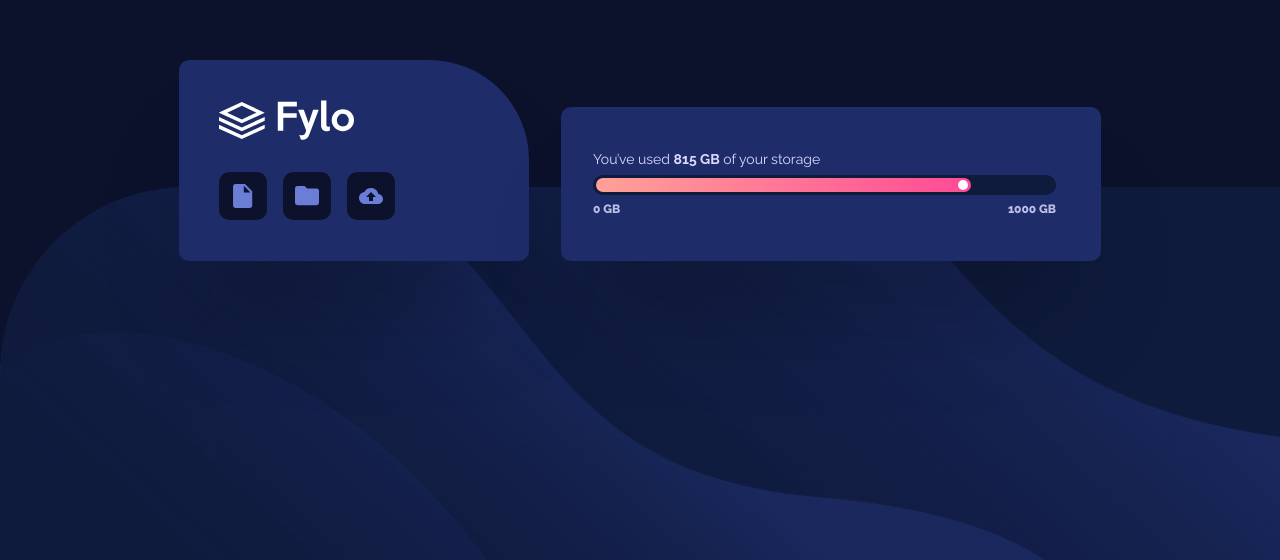
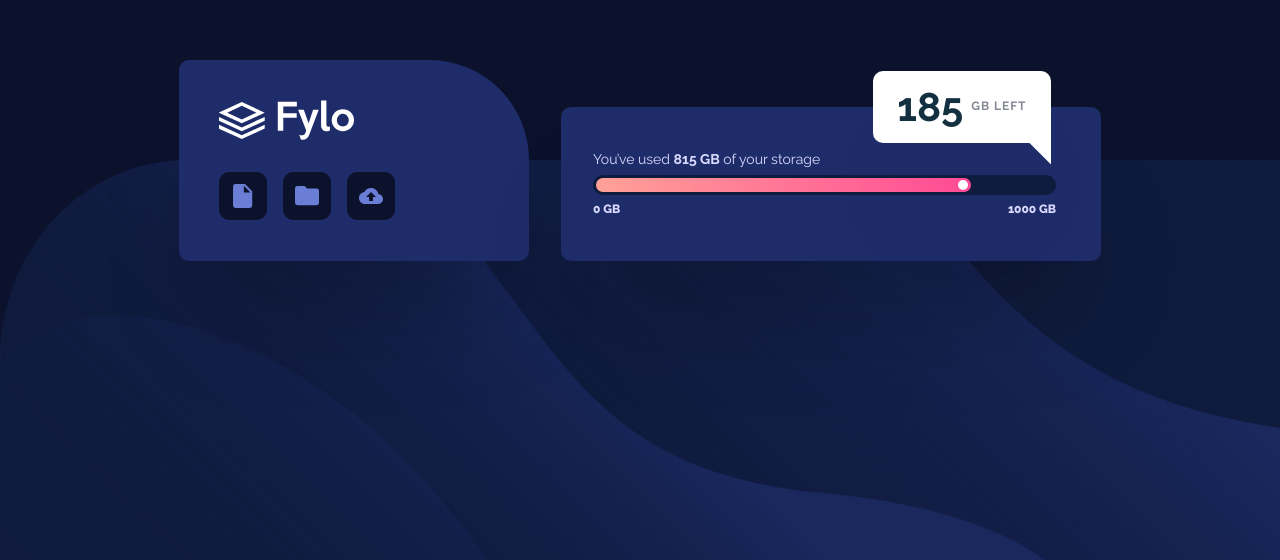
Before and after one commit to MATBMS/fylo-data-storage-component, a plain HTML site: page index.html in a window 1280 px wide. Shown: the part 240-800 px from the top of the page. Drawn offline with Linux system fonts and the light colour scheme.

Commit message:
add desktop bubble

```diff
--- a/css/base/typography.css
+++ b/css/base/typography.css
@@ -59,6 +59,8 @@
   font-weight: 700;
   line-height: 115%;
   letter-spacing: 1px;
-  color: #133041;
+  text-transform: uppercase;
+  /* color: #133041; */
+  color: #858895;
   text-align: justify;
 }
--- a/css/components/storage.css
+++ b/css/components/storage.css
@@ -12,6 +12,8 @@
   border-radius: 10px;
   background: var(--colors-blue-850, #1E2D69);
   box-shadow: 0 75px 100px -30px rgba(0, 0, 0, 0.25);
+  /* position */
+  position: relative;
 }
 
 /* BAR */
@@ -54,7 +56,6 @@
 /* Firefox */
 .storage-meter::-moz-meter-bar {
   background: var(--colors-gradient-2, linear-gradient(90deg, #FFA197 0%, #FF4A95 100%));
-  /* fill */
   border-radius: 10px;
   height: 14px;
 }
@@ -76,7 +77,6 @@
   border-radius: 50%;
   background: #fff;
   border: 2px solid #FF4A95;
-  /* box-shadow: 0 0 0 2px rgba(255, 74, 149, 0.25); */
   top: 24%;
   left: 80%;
   transform: translate(-50%, -50%);
@@ -90,15 +90,51 @@
   justify-content: space-between;
   align-items: center;
   width: 100%;
-  /* matches the meter width because .storage-bar is shrink-wrapped */
   margin-top: 8px;
-  opacity: 0.85;
 }
 
+/* Prevent text selection and wrapping for scale labels */
 .storage-scale-start,
 .storage-scale-end {
   user-select: none;
+  /* Users cannot select the label text */
   white-space: nowrap;
+  /* Prevent the label text from wrapping to a new line */
+}
+
+/* STORAGE BUBBLE */
+.storage-bubble {
+  /* layout */
+  display: flex;
+  height: 72px;
+  padding: 16px 24.5px;
+  flex-direction: row;
+  justify-content: center;
+  align-items: center;
+  gap: var(--spacing-100, 8px);
+  align-self: stretch;
+  /* design */
+  border-radius: 10px 10px 0 10px;
+  background: var(--colors-white, #FFF);
+  box-shadow: 0 75px 100px -30px rgba(0, 0, 0, 0.25);
+  /* position */
+  position: absolute;
+  top: calc(-72px / 2);
+  right: 50px;
+}
+
+.storage-bubble::after {
+  /* layout */
+  content: "";
+  width: 22px;
+  height: 22px;
+  clip-path: polygon(0 0, 100% 100%, 100% 0);
+  /* style */
+  background: #fff;
+  /* position */
+  position: absolute;
+  right: 0;
+  bottom: -22px;
 }
 
 /* TABLET */
--- a/css/layout/main-layout.css
+++ b/css/layout/main-layout.css
@@ -3,8 +3,8 @@ body {
   height: 100vh;
   background-image: url(../../images/bg-desktop.png);
   background-repeat: no-repeat;
-  background-position: bottom center;
-  background-size: 100% auto;
+  background-position: left bottom;
+  background-size: 100vw 50vh;
   background-color: var(--colors-blue-950, #0C122C);
   display: flex;
   flex-direction: row;
--- a/index.html
+++ b/index.html
@@ -30,6 +30,14 @@
         </div>
       </div>
       <div id="storage">
+        <div class="storage-bubble" aria-hidden="true">
+          <p class="text-preset-1">
+            185
+          </p>
+          <p class="text-preset-3-bold">
+            GB Left
+          </p>
+        </div>
         <div class="storage-info">
           <p class="text-preset-2-regular">You’ve used <span class="text-preset-2-bold">815 GB</span> of your storage
           </p>
```
Also changed, not shown: icons/favicon.png (added).
